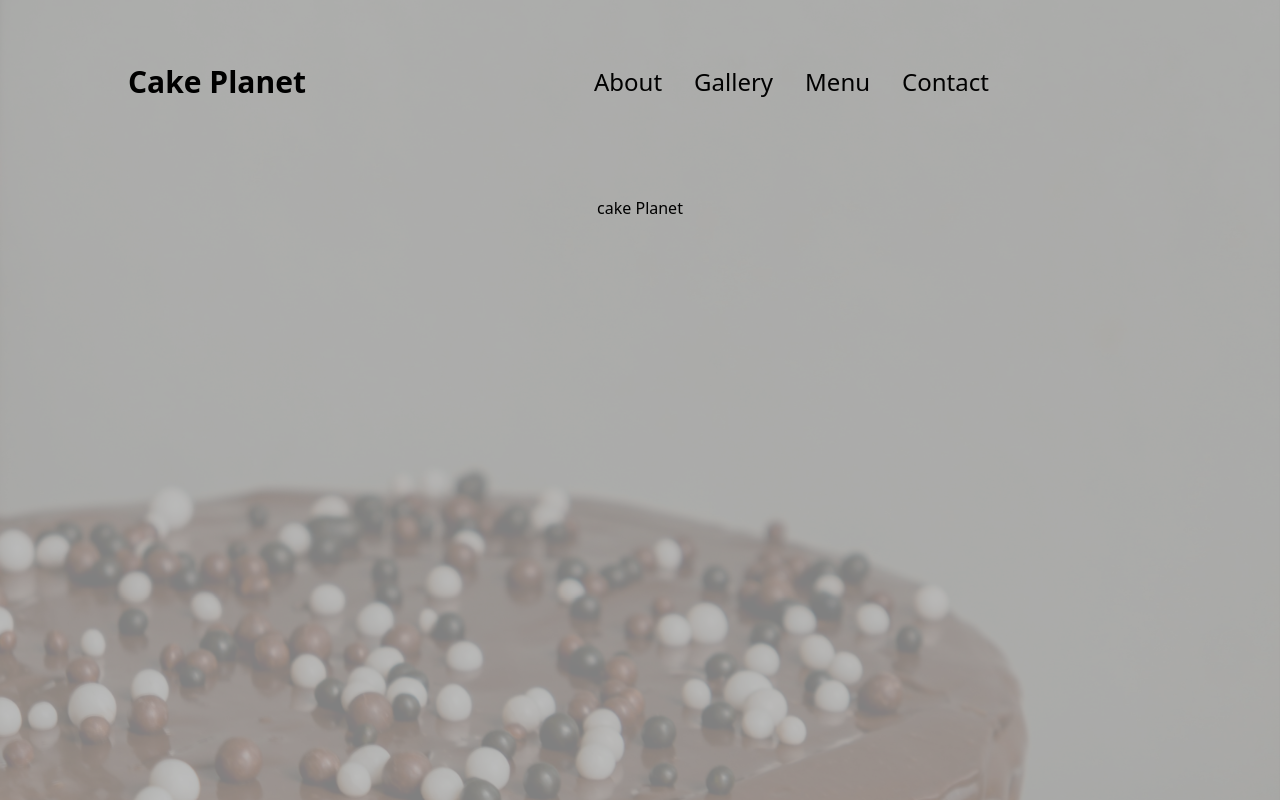
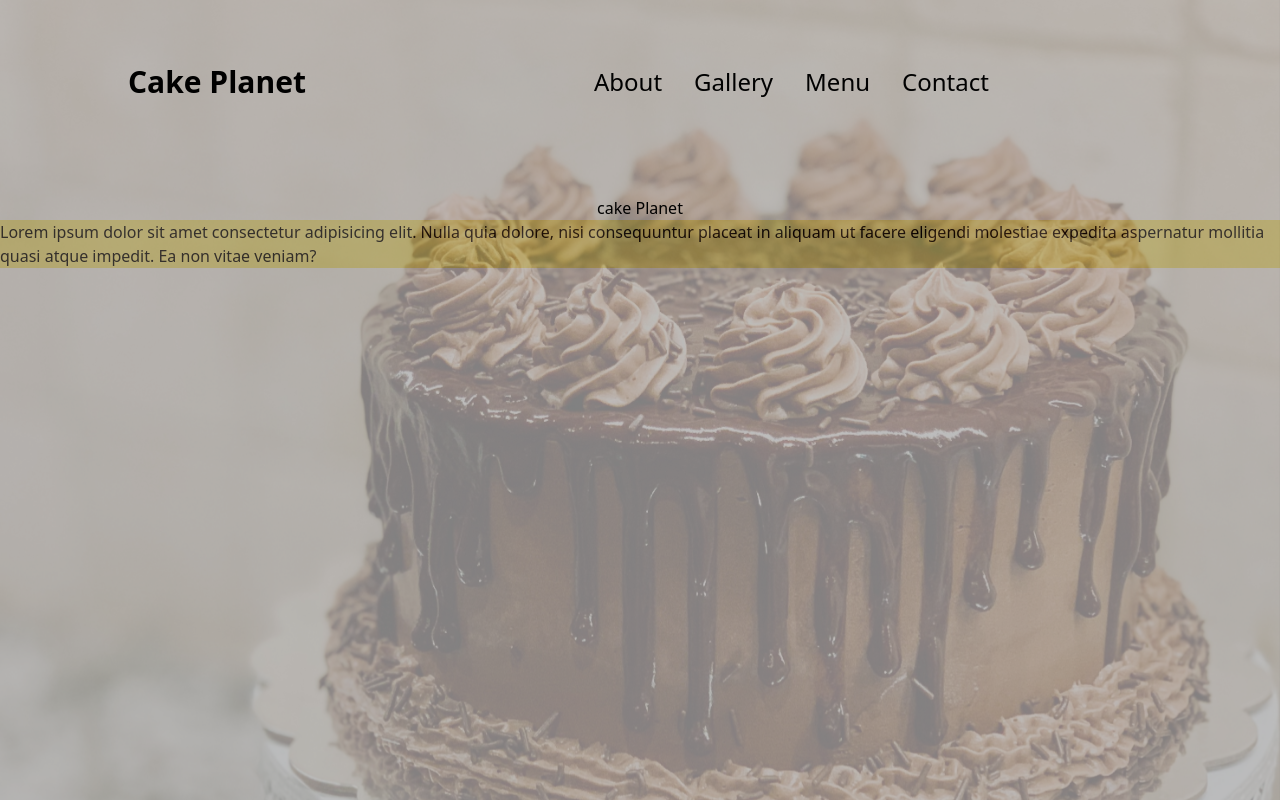
Before and after one commit to Vince-arch/cake-planet, a React (Vite) app: page / in a window 1280 px wide. Built offline with nearby package versions, Linux system fonts and the light colour scheme.

Commit message:
added new changes

```diff
--- a/src/App.jsx
+++ b/src/App.jsx
@@ -3,6 +3,7 @@ import './index.css'
 import Home from './pages/Home';
 import Navbar from './components/Navbar';
 import Slider from './components/Slider';
+import About from './pages/About';
 
 function App() {
 
@@ -10,6 +11,7 @@ function App() {
   return (
     <div>
      <Home/>
+     <About/>
     </div>
   )
 }
--- a/src/components/Slider.jsx
+++ b/src/components/Slider.jsx
@@ -10,7 +10,7 @@ import cake3 from '../assets/cake3.jpg';
 import cake4 from '../assets/cake4.jpg';
 
 const Slider = () => {
-  const images = [cake1, cake2, cake3];
+  const images = [cake1, cake4, cake3];
 
   return (
     <section className="w-full h-full overflow-hidden  inset-0 bg-black opacity-50">
@@ -24,13 +24,13 @@ const Slider = () => {
       >
         {images.map((img, index) => (
           <SwiperSlide key={index}>
-            <a href="/#">
+            <>
               <img
                 src={img}
                 alt={`slide-${index + 1}`}
-                className="w-full h-full object-cover"
+                className="w-full h-full object-fill"
               />
-            </a>
+            </>
           </SwiperSlide>
         ))}
       </Swiper>
--- /dev/null
+++ b/src/pages/About.jsx
@@ -0,0 +1,13 @@
+import React from 'react'
+
+const About = () => {
+  return (
+    <div>
+    <div className='bg-yellow-200 '>
+        Lorem ipsum dolor sit amet consectetur adipisicing elit. Nulla quia dolore, nisi consequuntur placeat in aliquam ut facere eligendi molestiae expedita aspernatur mollitia quasi atque impedit. Ea non vitae veniam?
+    </div>
+    </div>
+  )
+}
+
+export default About
```
